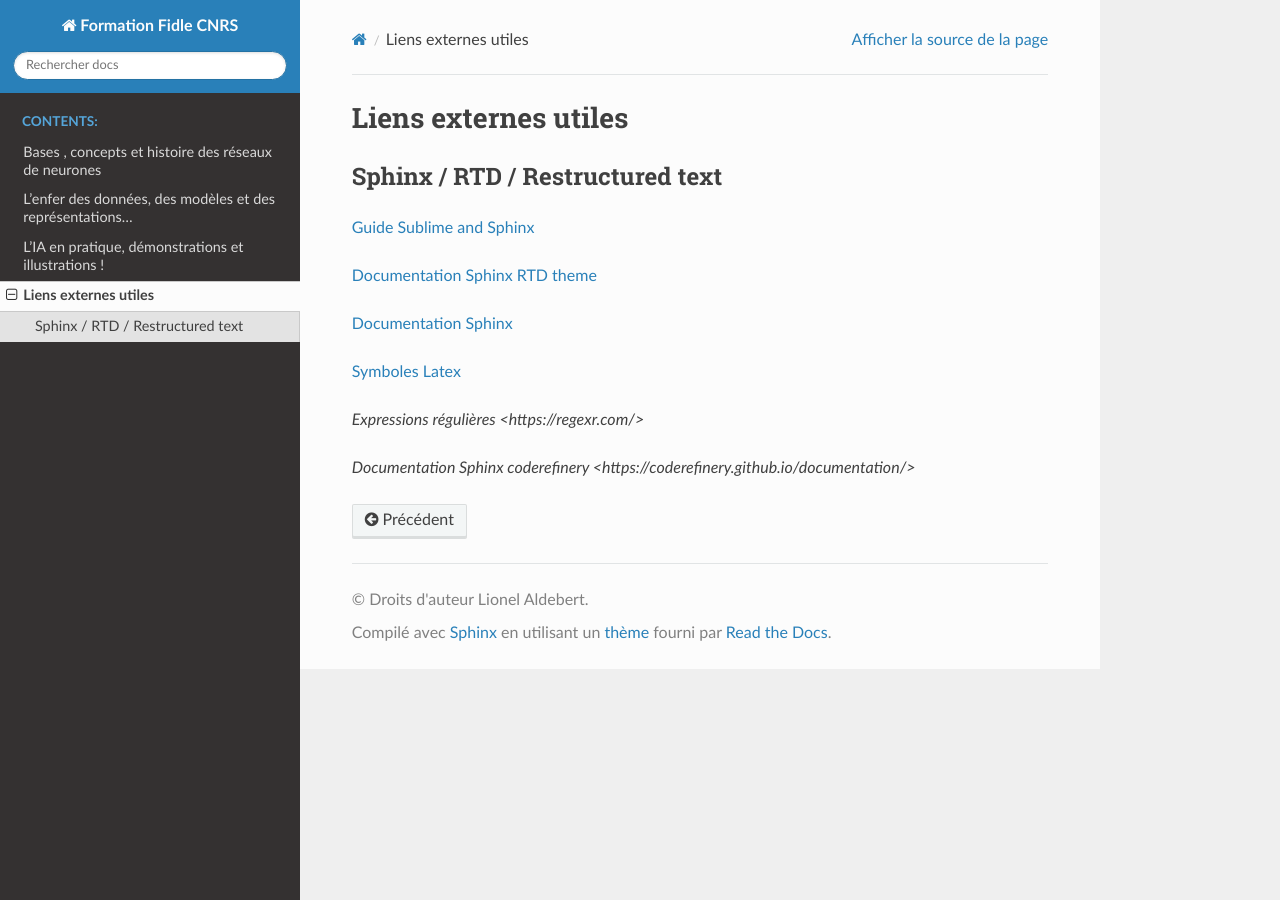
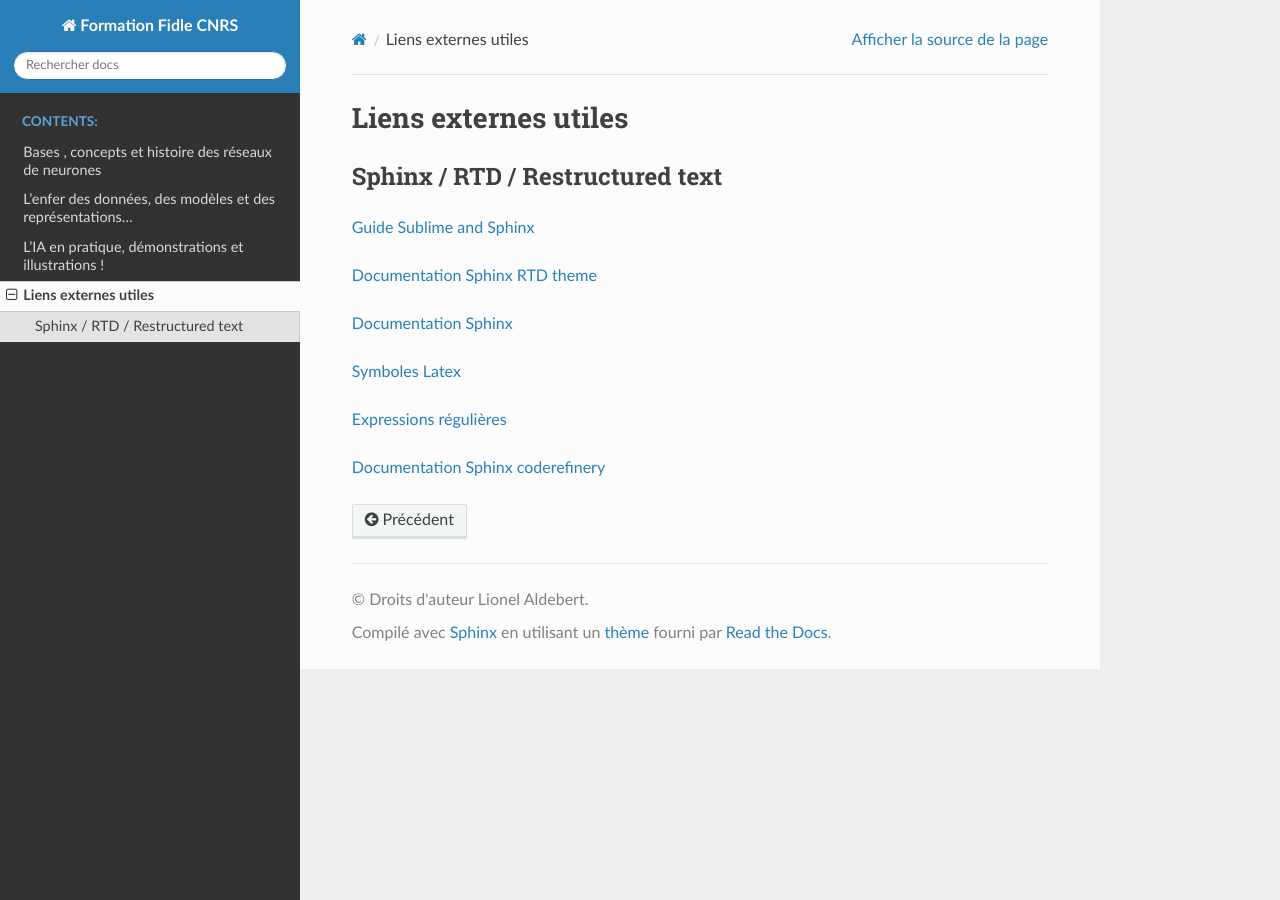
Before and after one commit to LAldebert/skills-ia-documentation, a Sphinx documentation site: the page built from doc/liens_utiles.rst, in a window 1280 px wide. Built offline with Sphinx 7.4.7 and the Read the Docs theme 2.0.0, drawn with Linux system fonts in a browser that asks for light colours.

Commit message:
documentation : update liens utiles

```diff
--- a/doc/liens_utiles.rst
+++ b/doc/liens_utiles.rst
@@ -12,6 +12,6 @@ Sphinx / RTD / Restructured text
 
 `Symboles Latex <https://www.cmor-faculty.rice.edu/~heinken/latex/symbols.pdf>`_
 
-`Expressions régulières <https://regexr.com/>`
+`Expressions régulières <https://regexr.com/>`_
 
-`Documentation Sphinx coderefinery <https://coderefinery.github.io/documentation/>`
+`Documentation Sphinx coderefinery <https://coderefinery.github.io/documentation/>`_
```
